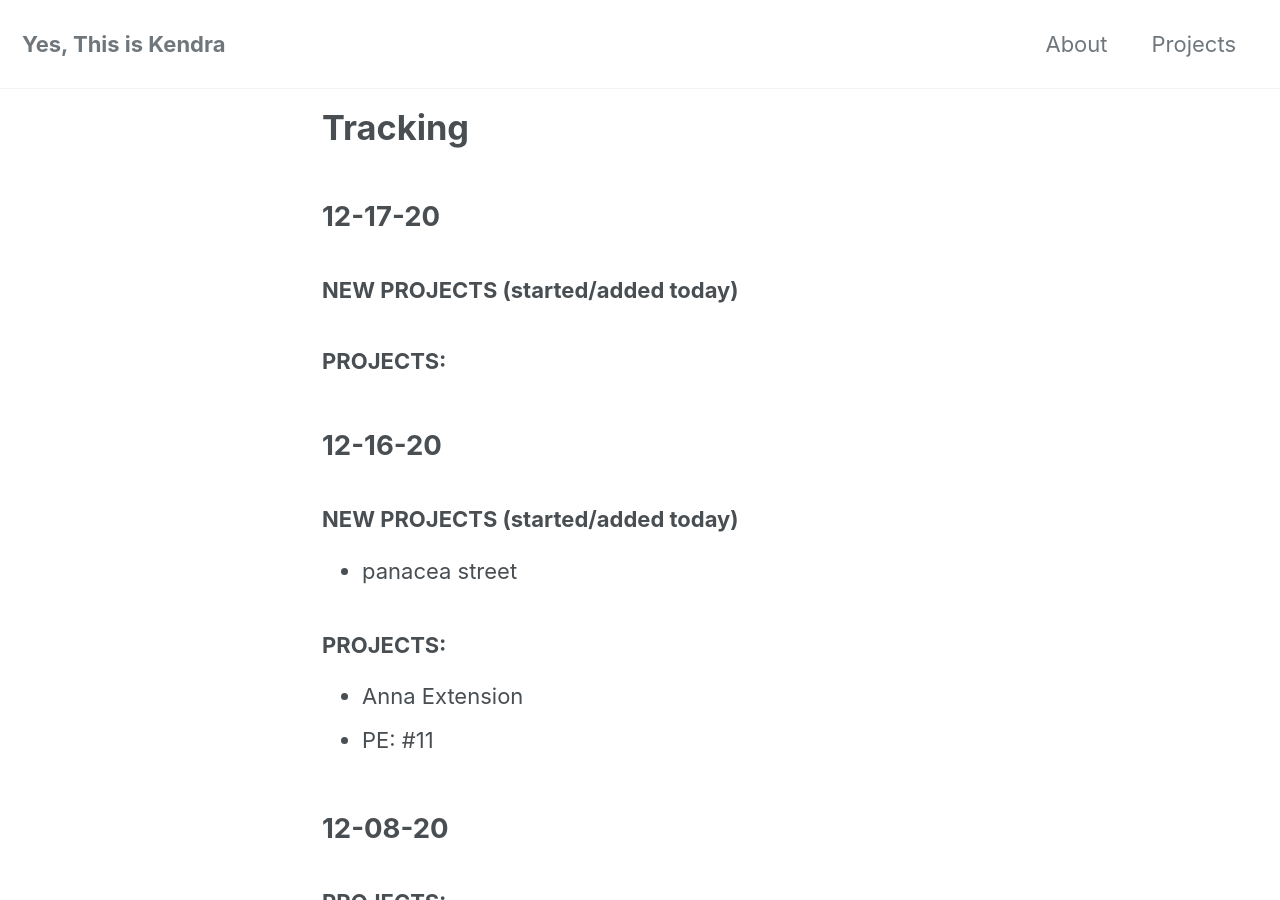
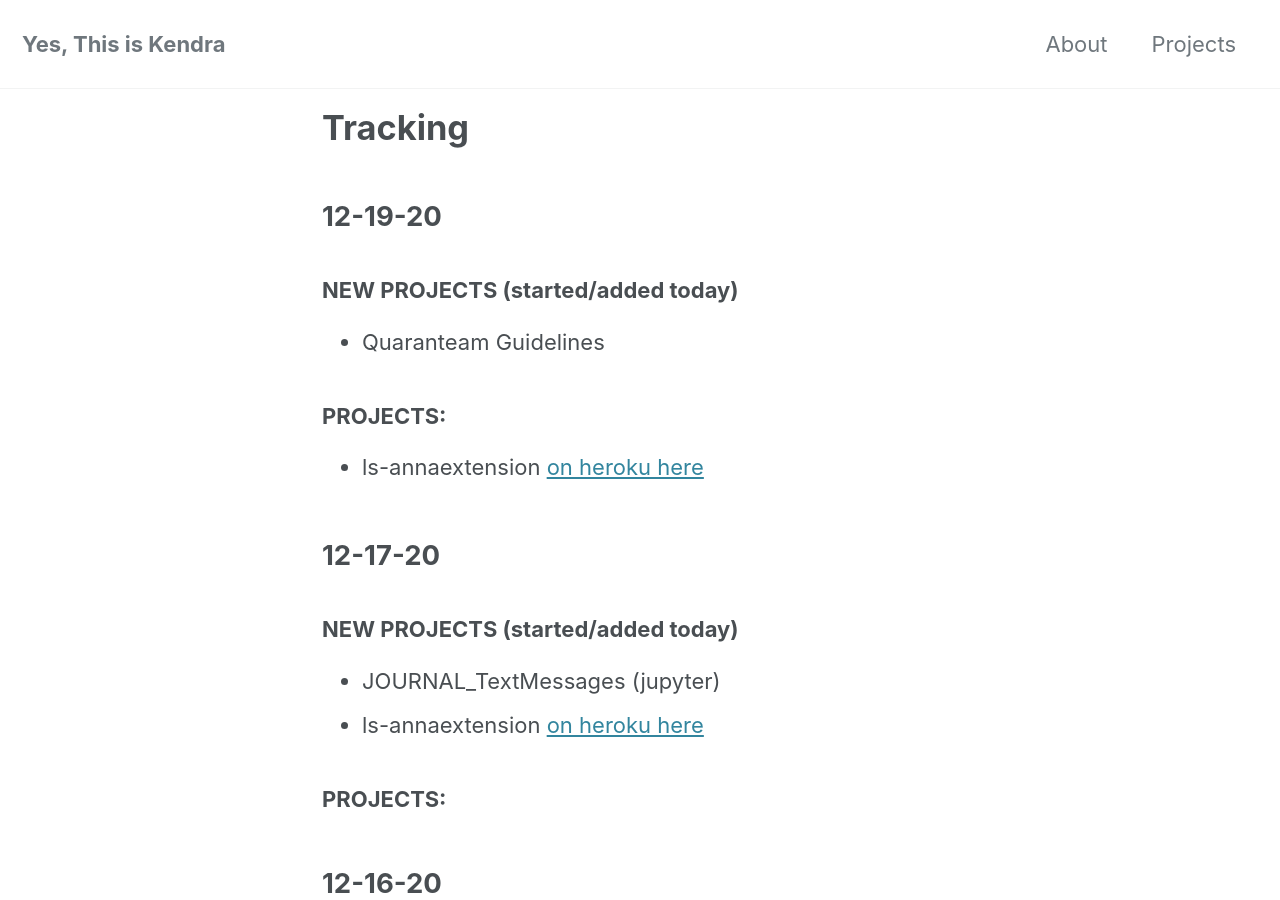
Before and after one commit to yesthisiskendra/yesthisiskendra.github.io, a Jekyll site: the page built from _pages/tracking.md, in a window 1280 px wide and 900 px high. Built offline with Jekyll 4.4.1, drawn with Linux system fonts in a browser that asks for light colours; cached includes are drawn as plain includes; nearby versions of some CDN libraries.

Commit message:
Add tracking

```diff
--- a/_pages/tracking.md
+++ b/_pages/tracking.md
@@ -4,9 +4,23 @@ title: "Tracking"
 permalink: /tracking/
 ---
 
+
+## 12-19-20
+
+### NEW PROJECTS (started/added today)
+
+* Quaranteam Guidelines
+
+### PROJECTS:
+
+* ls-annaextension [on heroku here](https://annaextension.herokuapp.com/)
+
 ## 12-17-20
 
 ### NEW PROJECTS (started/added today)
+
+* JOURNAL_TextMessages (jupyter)
+* ls-annaextension [on heroku here](https://annaextension.herokuapp.com/)
 
 ### PROJECTS:
 
```
